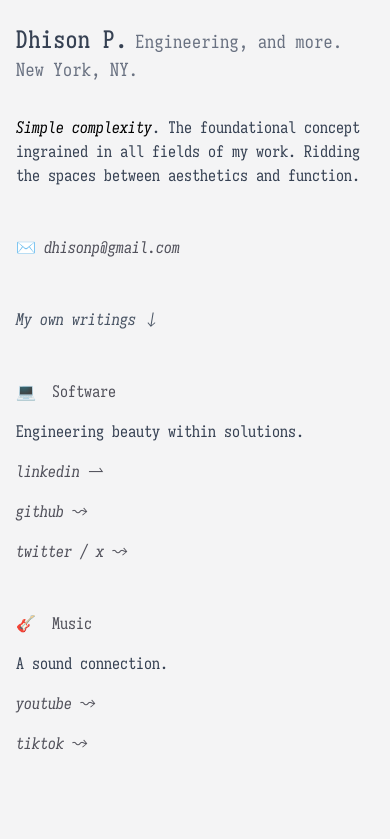
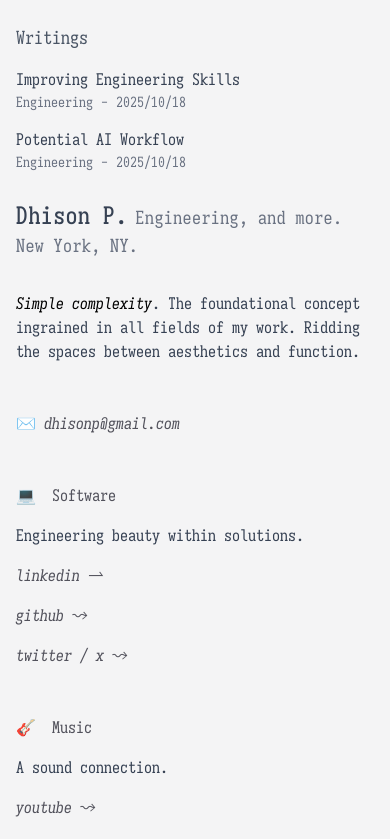
Before and after one commit to dhisonp/page, a Next.js app: page / in a window 390 px wide. Shown: the top 839 px of the page. Built offline with nearby package versions, Linux system fonts and the light colour scheme.

Commit message:
reorder mobile layout

```diff
--- a/src/app/components/sections/Intro.tsx
+++ b/src/app/components/sections/Intro.tsx
@@ -18,9 +18,6 @@ export function Intro() {
           ✉️
           <span className="italic text-zinc-600 dark:text-zinc-400 ml-2">dhisonp@gmail.com</span>
         </p>
-        <a href="#writings" className="cursor-pointer text-gray-600 dark:text-gray-400 italic">
-          My own writings &#8595;
-        </a>
         <Subsection header="Software" emoji="💻" className="fade-in delay-400">
           <p className="mb-4">Engineering beauty within solutions.</p>
           <ul className="grid md:grid-cols-4 md:grid-rows-none grid-rows-3 gap-y-4">
--- a/src/app/pages/Home.tsx
+++ b/src/app/pages/Home.tsx
@@ -13,7 +13,7 @@ export function Home() {
       }`}
     >
       {hasPosts ? (
-        <div className="flex flex-col md:flex-row items-start justify-center gap-7 mx-auto max-w-[950px]">
+        <div className="flex flex-col-reverse md:flex-row items-start justify-center gap-7 mx-auto max-w-[950px]">
           <div className="w-full md:w-[600px]">
             <Intro />
           </div>
```
